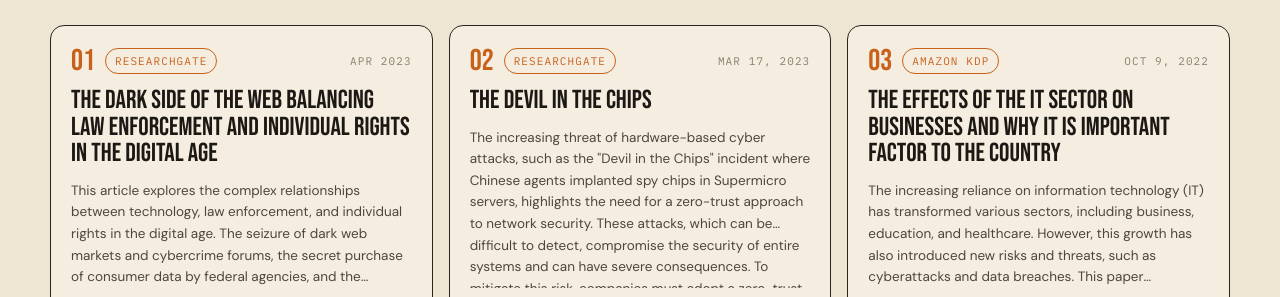
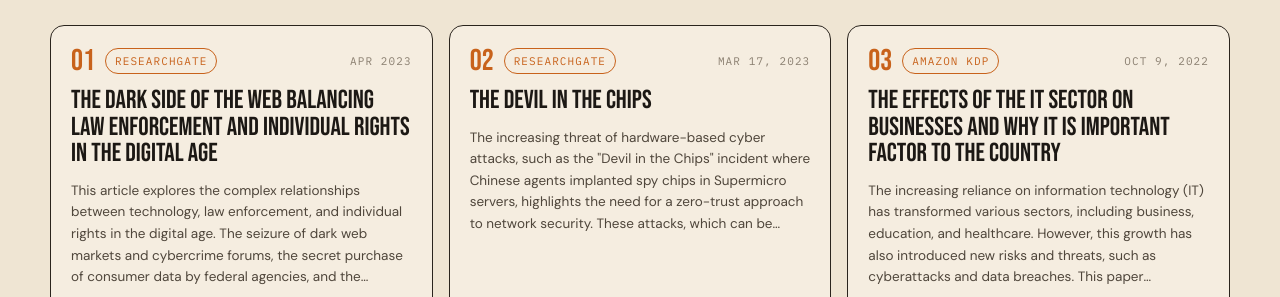
Before and after one commit to ShahHtetNaing/shah.dev, a plain HTML site: page blog.html in a window 1280 px wide. Shown: the part 1110-1407 px from the top of the page. Drawn offline with Linux system fonts and the light colour scheme; files whose address does not match are found by name.

Commit message:
Fix clipped abstract lines on research cards
Co-Authored-By: Devin AI <158243242+devin-ai-integration[bot]@users.noreply.github.com>

```diff
--- a/assets/css/main.css
+++ b/assets/css/main.css
@@ -1065,7 +1065,7 @@ a.footer-sign:hover i { transform: translateX(18px) rotate(-45deg); }
 .paper__src { padding: 3px 9px; border: 1px solid var(--accent); border-radius: 99px; color: var(--accent); }
 .paper__date { margin-left: auto; }
 .paper h4 { font-family: var(--f-display); font-weight: 400; font-size: 26px; line-height: 1.02; margin: 0; text-transform: uppercase; }
-.paper__abs { margin: 0; font-size: 13.5px; line-height: 1.6; color: var(--ink-2); display: -webkit-box; -webkit-line-clamp: 5; -webkit-box-orient: vertical; overflow: hidden; flex: 1; }
+.paper__abs { margin: 0; font-size: 13.5px; line-height: 1.6; color: var(--ink-2); display: -webkit-box; -webkit-line-clamp: 5; -webkit-box-orient: vertical; overflow: hidden; }
 .paper.is-open .paper__abs { -webkit-line-clamp: unset; display: block; }
 .paper__actions { display: flex; align-items: center; justify-content: space-between; gap: 10px; flex-wrap: wrap; padding-top: 12px; border-top: 1px dashed var(--line-dash); }
 .paper__more { background: none; border: 0; padding: 0; font: 12px var(--f-mono); letter-spacing: .08em; text-transform: uppercase; color: var(--ink); cursor: pointer; text-decoration: underline; text-decoration-color: var(--accent); text-underline-offset: 4px; }
@@ -1079,4 +1079,5 @@ a.footer-sign:hover i { transform: translateX(18px) rotate(-45deg); }
   .nav__link::after { left: 7px; right: 7px; }
 }
 .paper .grow { flex: 1; }
+.paper__actions { margin-top: auto; }
 .paper__note { font: 11px var(--f-mono); letter-spacing: .08em; text-transform: uppercase; color: var(--muted); }
```
